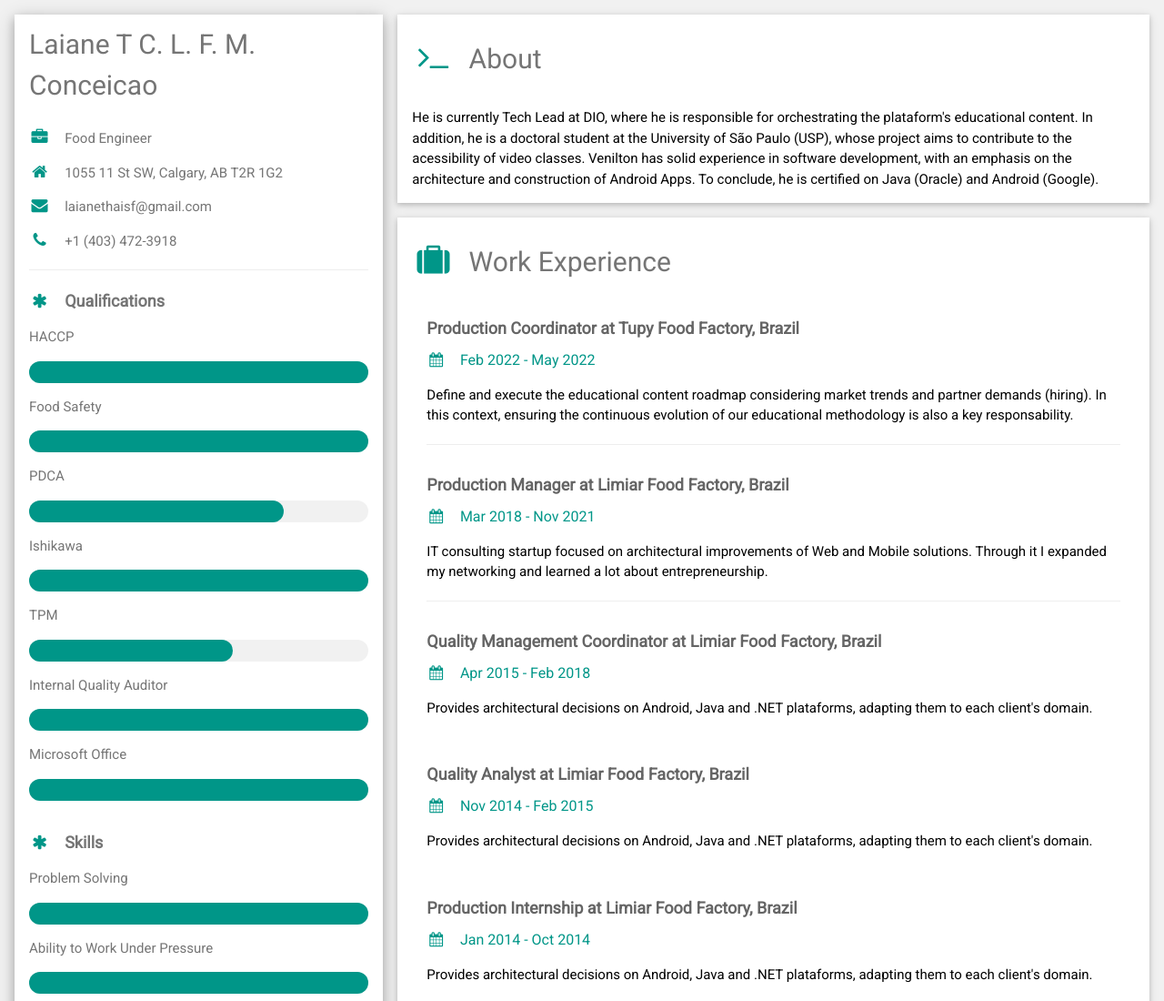
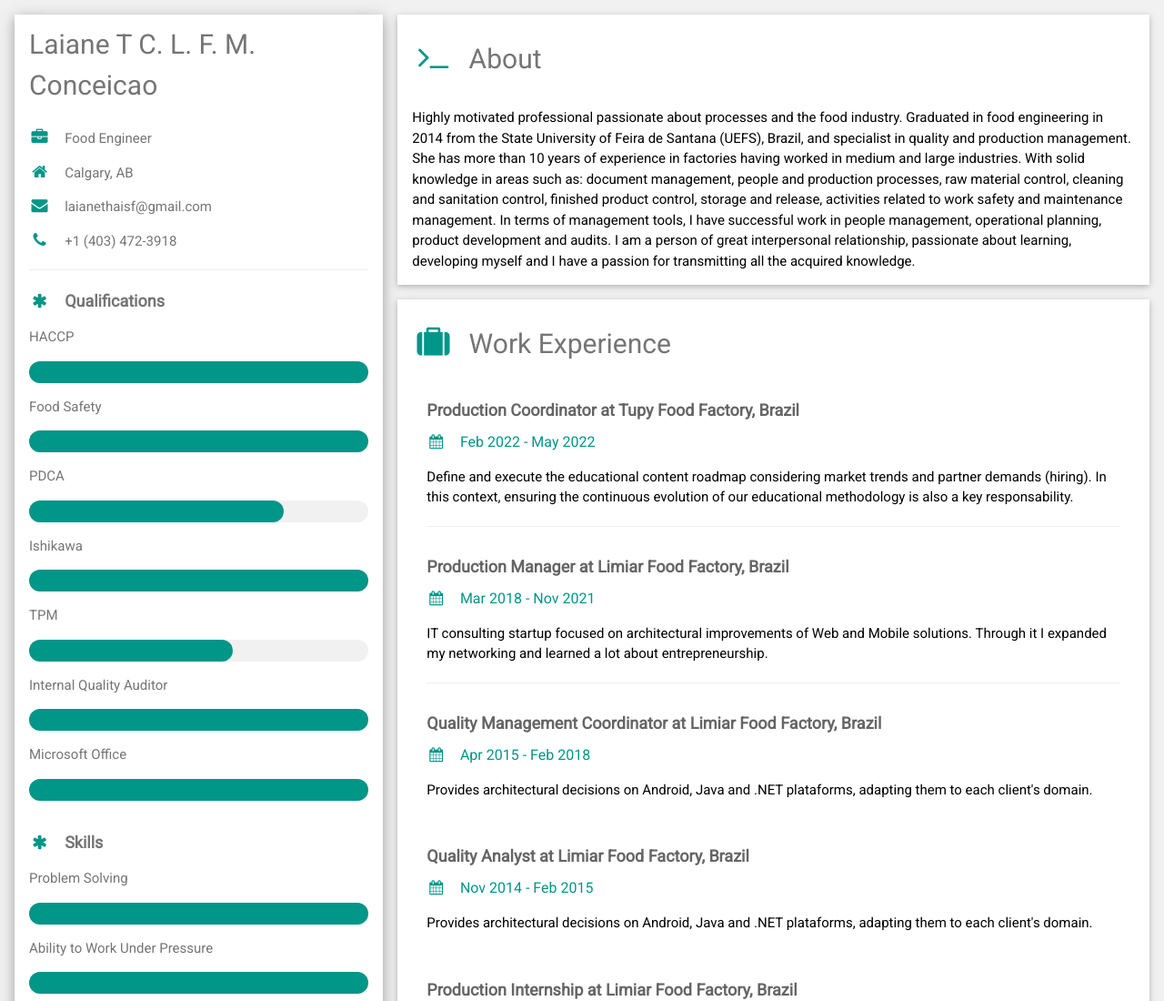
Before and after one commit to rafamaco/Laiane_Conceicao_Resume, a plain HTML site: page index.html in a window 1280 px wide. Shown: the top 1100 px of the page at 91% size. Drawn offline with nearby package versions, Linux system fonts and the light colour scheme.

Commit message:
Update About Section

```diff
--- a/index.html
+++ b/index.html
@@ -37,7 +37,7 @@
             </div>
             <div class="w3-container">
               <p><i class="fa fa-briefcase fa-fw w3-margin-right w3-large w3-text-teal"></i>Food Engineer</p>
-              <p><i class="fa fa-home fa-fw w3-margin-right w3-large w3-text-teal"></i>1055 11 St SW, Calgary, AB T2R 1G2</p>
+              <p><i class="fa fa-home fa-fw w3-margin-right w3-large w3-text-teal"></i>Calgary, AB</p>
               <p><i class="fa fa-envelope fa-fw w3-margin-right w3-large w3-text-teal"></i>laianethaisf@gmail.com</p>
               <p><i class="fa fa-phone fa-fw w3-margin-right w3-large w3-text-teal"></i>+1 (403) 472-3918</p>
               <hr>
@@ -121,10 +121,7 @@
 
           <div class="w3-container w3-card w3-white w3-margin-bottom">
             <h2 class="w3-text-grey w3-padding-16"><i class="fa fa-terminal fa-fw w3-margin-right w3-xxlarge w3-text-teal"></i>About</h2>
-            <p>He is currently Tech Lead at DIO, where he is responsible for orchestrating the plataform's educational content.
-              In addition, he is a doctoral student at the University of São Paulo (USP), whose project aims to contribute to the acessibility of video classes.
-              Venilton has solid experience in software development, with an emphasis on the architecture and construction of Android Apps.
-              To conclude, he is certified on Java (Oracle) and Android (Google).
+            <p>Highly motivated professional passionate about processes and the food industry. Graduated in food engineering in 2014 from the State University of Feira de Santana (UEFS), Brazil, and specialist in quality and production management. She has more than 10 years of experience in factories having worked in medium and large industries. With solid knowledge in areas such as: document management, people and production processes, raw material control, cleaning and sanitation control, finished product control, storage and release, activities related to work safety and maintenance management. In terms of management tools, I have successful work in people management, operational planning, product development and audits. I am a person of great interpersonal relationship, passionate about learning, developing myself and I have a passion for transmitting all the acquired knowledge.
             </p>
           </div>
 
```
